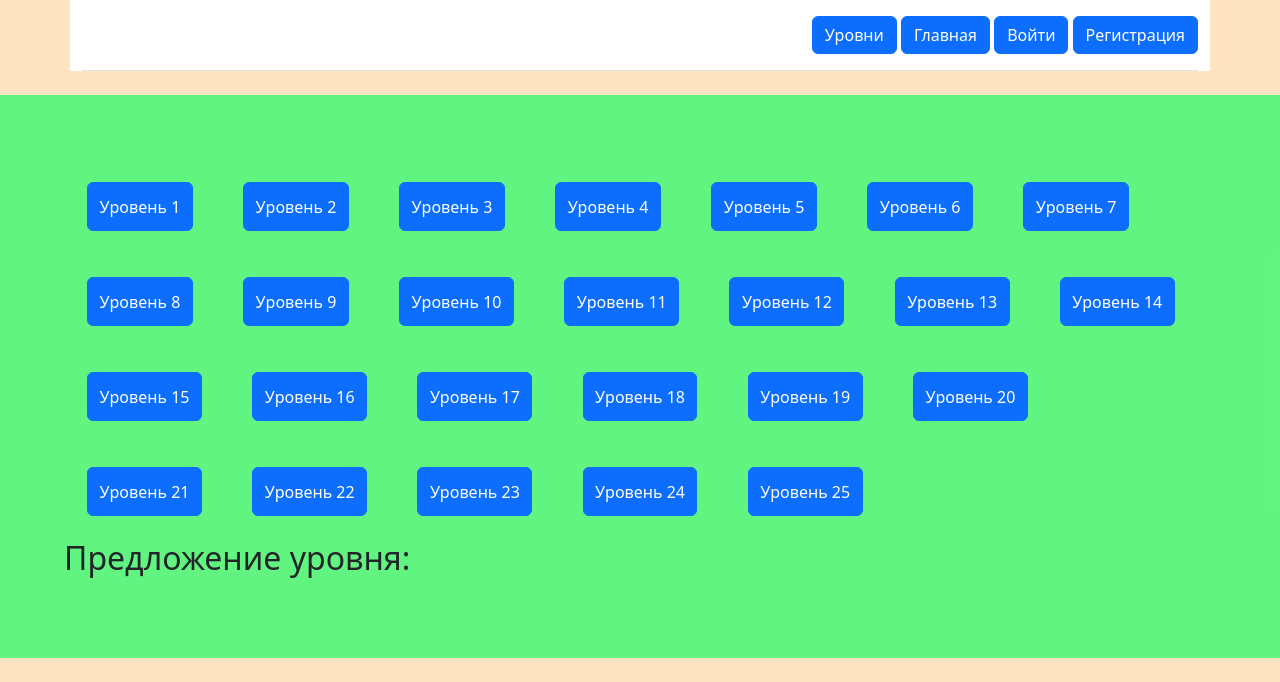
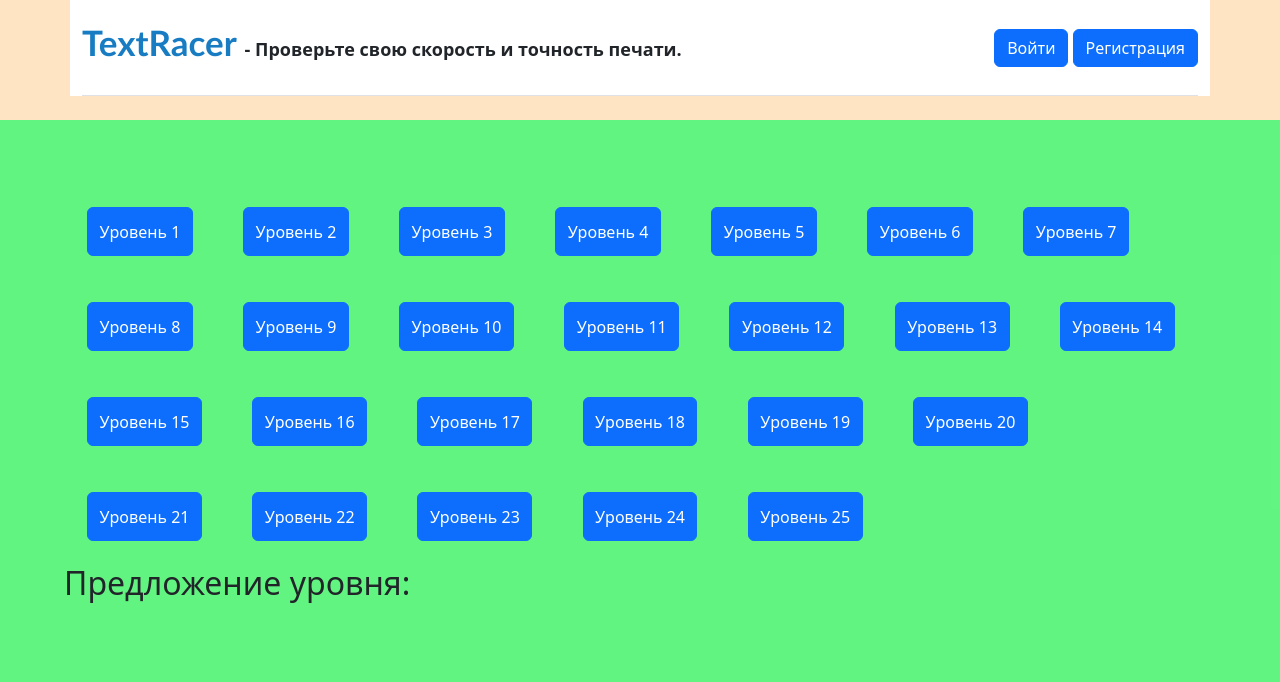
Before and after one commit to leshiyGo/TypingProject, a Flask app: page /levels_page in a window 1280 px wide. Shown: the top 682 px of the page. Run offline with Flask 3, Linux system fonts and the light colour scheme.

Commit message:
Update template.html

```diff
--- a/templates/template.html
+++ b/templates/template.html
@@ -12,24 +12,50 @@
         .col-md-3 {
           width: auto;
         }
+        .name b {
+          font-size: 35px;
+          color: rgb(24, 124, 195);
+          font-family:'Gill Sans', 'Gill Sans MT', Calibri, 'Trebuchet MS', sans-serif;
+        }
+        .sence {
+          font: medium;
+          font-size: large;
+          font-weight: bolder;
+          display: inline-block;
+        }
+        .container {
+          text-align: center;
+        }
+        .w-100 {
+          width: 777.6px !important;
+        }
     </style>
 </head>
 <body>
   <div class="container">
     <header class="d-flex flex-wrap align-items-center justify-content-center justify-content-md-between py-3 mb-4 border-bottom">
-      <div class="col-md-3 mb-2 mb-md-0">
-        <a href="/" class="d-inline-flex link-body-emphasis text-decoration-none">
-          <svg class="bi" width="40" height="32" role="img" aria-label="Bootstrap"><use xlink:href="#bootstrap"></use></svg>
-        </a>
+      <div>
+        <div class="logo"></div>
+        <div class="name">
+          <b>TextRacer </b>
+          <p class="sence"> - Проверьте свою скорость и точность печати.</p>
+        </div>
       </div>
       <div class="col-md-3 text-end">
+        {% if sessionId %}
+        <a  type="button" class="btn btn-primary" href="{{ url_for('profile') }}">Профиль</a>
         <a  type="button" class="btn btn-primary" href="{{ url_for('levels_page') }}">Уровни</a>
-        <a  type="button" class="btn btn-primary" href="{{ url_for('index') }}">Главная</a>
+        <a  type="button" class="btn btn-primary" href="{{ url_for('index') }}" action="/logout">Выход</a>
+        {% else %}
         <a  type="button" class="btn btn-primary" href="{{ url_for('login') }}">Войти</a>
         <a type="button" class="btn btn-primary" href="{{ url_for('register') }}">Регистрация</a>
+        {% endif %}
       </div>
     </header>
   </div>
+  <script>
+
+  </script>
     {% block body %}{% endblock %}
     {% block script %}{% endblock %}
 </body>
```
